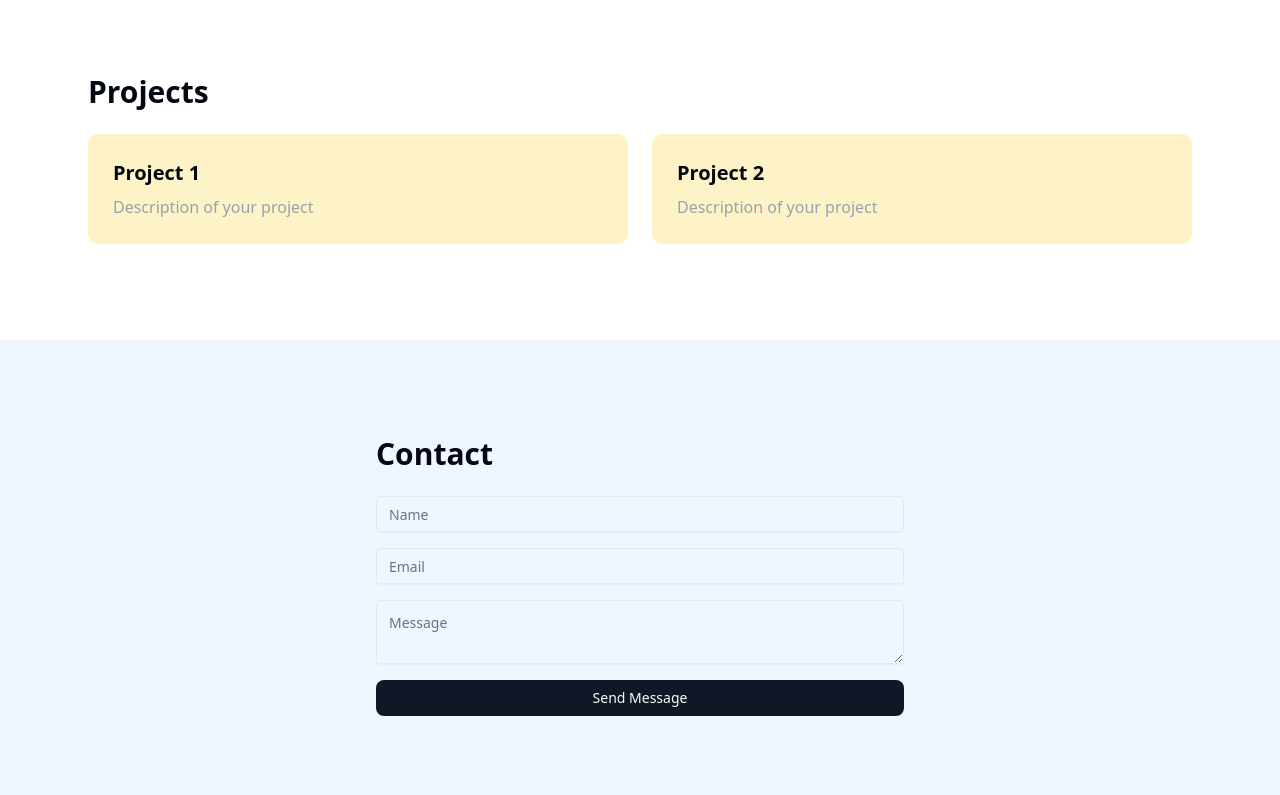
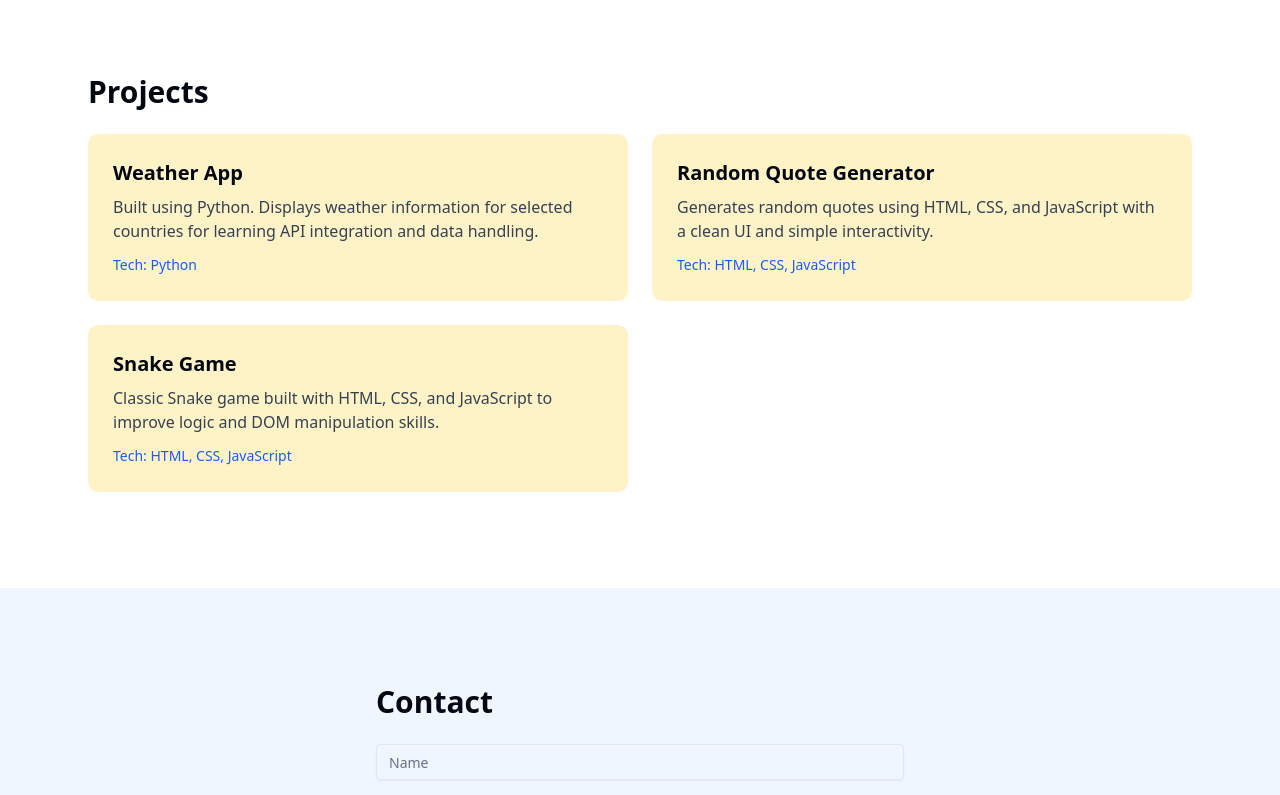
Before and after one commit to sudi-git/portfolio, a Next.js app: page / in a window 1280 px wide. Shown: the part 1480-2275 px from the top of the page. Built offline with nearby package versions, Linux system fonts and the light colour scheme.

Commit message:
feat: adding projects to my portfolio

```diff
--- a/app/components/projects.tsx
+++ b/app/components/projects.tsx
@@ -1,15 +1,37 @@
-import { Young_Serif } from "next/font/google";
+export default function Projects() {
+  const projects = [
+    {
+      title: "Weather App",
+      description: "Built using Python. Displays weather information for selected countries for learning API integration and data handling.",
+      tech: "Python"
+    },
+    {
+      title: "Random Quote Generator",
+      description: "Generates random quotes using HTML, CSS, and JavaScript with a clean UI and simple interactivity.",
+      tech: "HTML, CSS, JavaScript"
+    },
+    {
+      title: "Snake Game",
+      description: "Classic Snake game built with HTML, CSS, and JavaScript to improve logic and DOM manipulation skills.",
+      tech: "HTML, CSS, JavaScript"
+    }
+  ];
 
-export default function Projects() {
   return (
     <section id="projects" className="py-24 max-w-6xl mx-auto px-6">
       <h2 className="text-3xl font-bold mb-6">Projects</h2>
 
       <div className="grid md:grid-cols-2 gap-6">
-        {[1,2].map((item) => (
-          <div key={item} className="bg-amber-100 p-6 rounded-lg hover:border-blue-500 border border-transparent">
-            <h3 className="text-xl font-bold">Project {item}</h3>
-            <p className="text-gray-400 mt-2">Description of your project</p>
+        {projects.map((project, index) => (
+          <div
+            key={index}
+            className="bg-amber-100 p-6 rounded-lg hover:border-blue-500 border border-transparent transition"
+          >
+            <h3 className="text-xl font-bold">{project.title}</h3>
+            <p className="text-gray-700 mt-2">{project.description}</p>
+            <span className="inline-block mt-3 text-sm font-medium text-blue-600">
+              Tech: {project.tech}
+            </span>
           </div>
         ))}
       </div>
```
